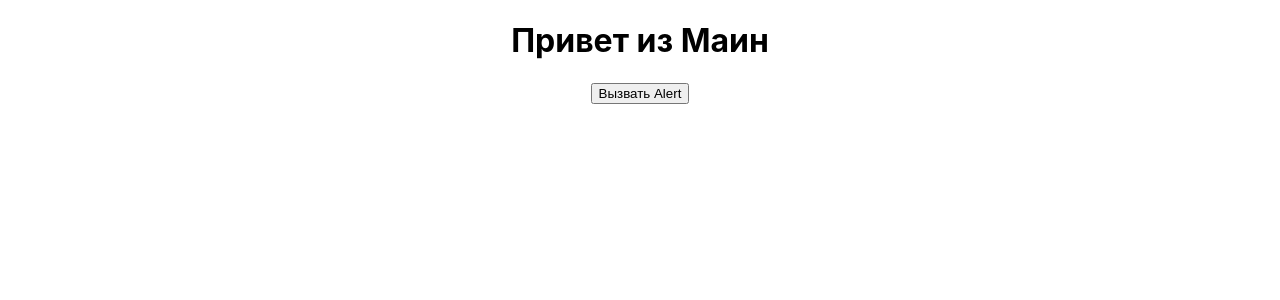
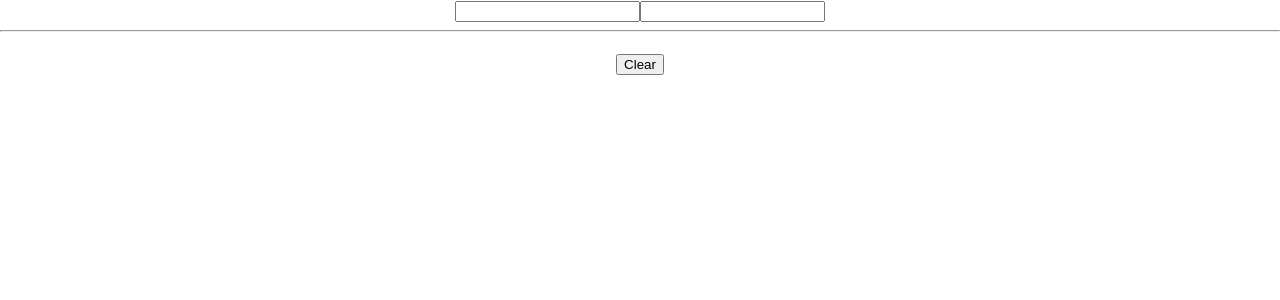
Before and after one commit to Abubjazov/ReactHooksApp, a React (Create React App) app: page / in a window 1280 px wide. Shown: the top 300 px of the page. Built offline with nearby package versions, Linux system fonts and the light colour scheme.

Commit message:
React Hooks: создание кастомных Hook'ов

```diff
--- a/src/App.js
+++ b/src/App.js
@@ -1,17 +1,60 @@
-import React from 'react'
+import React, { useEffect, useState } from 'react'
 import './App.css'
-import Main from './code_samples/Main'
-import Alert from './code_samples/Alert/Alert'
-import { AlertProvider } from './code_samples/Alert/AlertContext'
+
+
+// function App() {
+//   const [name, setName] = useState(''),
+//         [lastName, setLastName] = useState('')
+
+//   const changeNameHandler = e => setName(e.target.value),
+//         changeLastNameHandler = e => setLastName(e.target.value)
+
+//   return (
+//     <div className="App">
+//       <input tupe='text' value={name} onChange={changeNameHandler}/>
+//       <input tupe='text' value={lastName} onChange={changeLastNameHandler}/>
+//       <hr />
+//       <h1>{name} {lastName}</h1>
+//     </div>
+//   )
+// }
+
+function useLogger(value) {
+  useEffect(() => {
+    console.log('Value changed: ', value)
+  }, [value])
+}
+
+function useInput(initValue) {
+  const [value, setValue] = useState(initValue),
+        onChange = e => setValue(e.target.value),
+        clear = () => setValue('')
+
+  return {
+    bind: {value, onChange},
+    value,
+    clear
+  }
+}
 
 function App() {
+  const input = useInput(''),
+        lastName = useInput('')
+
+  useLogger(input.value)
+  useLogger(lastName.value)
+
   return (
-    <AlertProvider>
-      <div className="App">
-        <Alert />
-        <Main />
-      </div>
-      </AlertProvider>
+    <div className="App">
+      <input tupe='text' {...input.bind}/>
+      <input tupe='text' {...lastName.bind}/>
+      <hr />
+      <h1>{input.value} {lastName.value}</h1>
+      <button onClick={() => {
+        input.clear()
+        lastName.clear()
+        }}>Clear</button>
+    </div>
   )
 }
 
```
